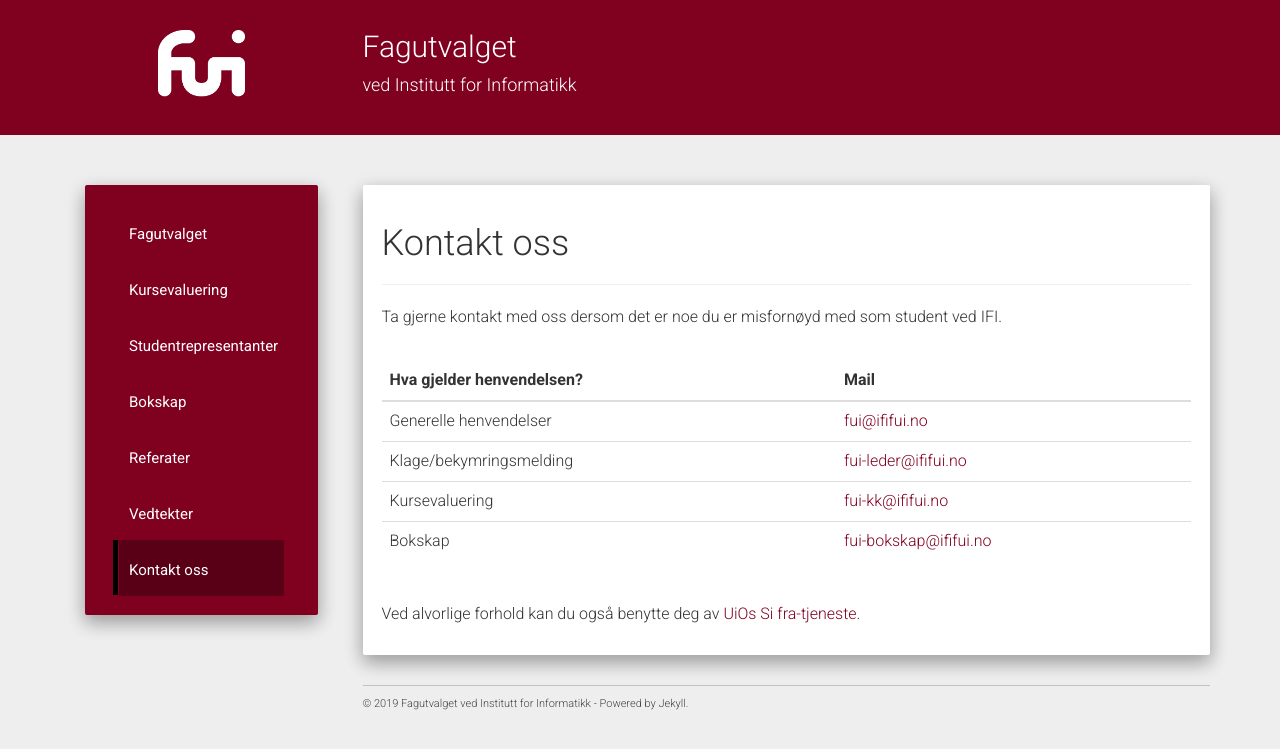
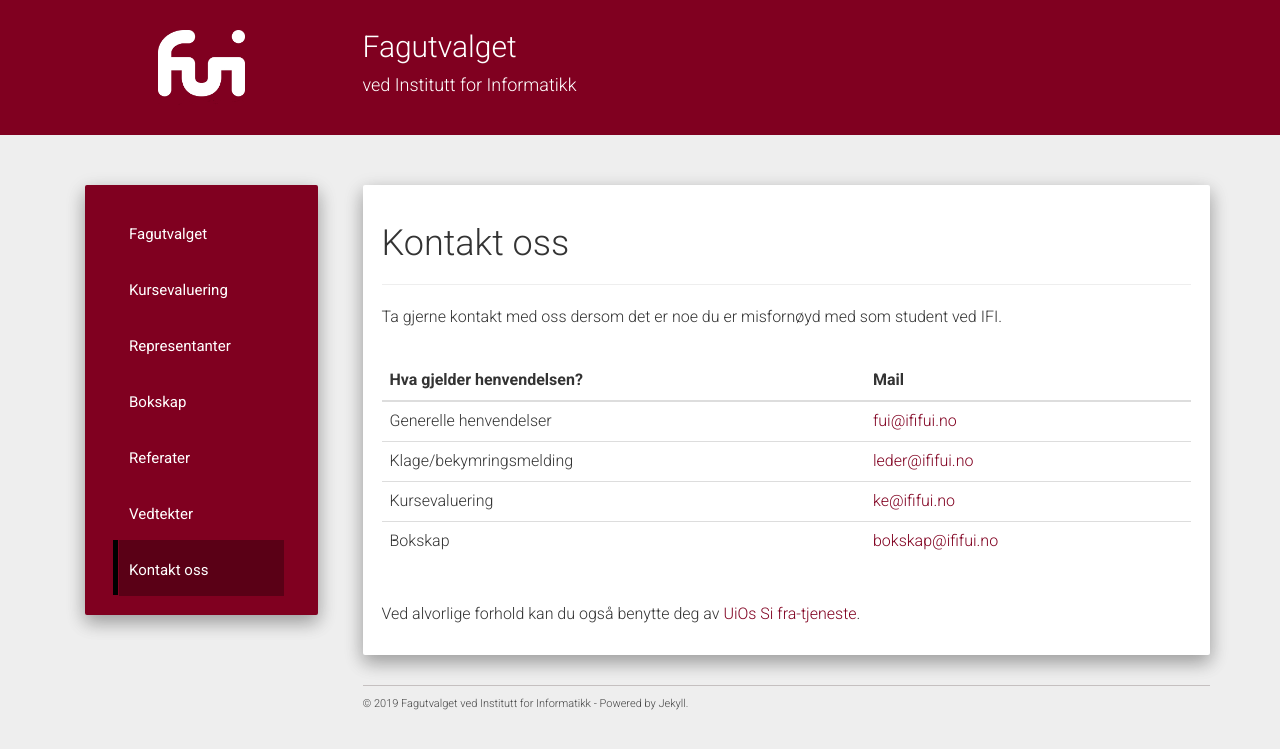
Before and after one commit to fui/fui.github.io, a Jekyll site: the page built from pages/kontaktinformasjon.md, in a window 1280 px wide. Shown: the top 749 px of the page. Built offline with Jekyll 4.4.1, drawn with Linux system fonts in a browser that asks for light colours; nearby versions of some CDN libraries.

Commit message:
oppdaterte eposter og endret studentrepresentanter til representanter

```diff
--- a/_data/urls.json
+++ b/_data/urls.json
@@ -10,7 +10,7 @@
     "icon": "fa-desktop"
   },
   {
-    "text": "Studentrepresentanter",
+    "text": "Representanter",
     "url": "/representanter",
     "icon": "fa-github"
   },
--- a/_includes/hidden-menu.html
+++ b/_includes/hidden-menu.html
@@ -2,7 +2,7 @@
     <ul style="list-style-type:none;" id="hidden-text">
         <li><a href="/fagutvalget">Fagutvalget</a></li>
         <li><a href="/kursevaluering">Kursevaluering</a></li>
-        <li><a href="/representanter">Studentrepresentanter</a></li>
+        <li><a href="/representanter">Representanter</a></li>
         <li><a href="/bokskap">Bokskap</a></li>
         <li><a href="/referater">Referater</a></li>
         <li><a href="/vedtekter">Vedtekter</a></li>
--- a/pages/kontaktinformasjon.md
+++ b/pages/kontaktinformasjon.md
@@ -25,15 +25,15 @@ Ta gjerne kontakt med oss dersom det er noe du er misfornøyd med som student ve
     </tr>
     <tr>
       <td>Klage/bekymringsmelding</td>
-      <td><a href="mailto:fui-leder@ififui.no">fui-leder@ififui.no</a></td>
+      <td><a href="mailto:leder@ififui.no">leder@ififui.no</a></td>
     </tr>
     <tr>
       <td>Kursevaluering</td>
-      <td><a href="mailto:fui-kk@ififui.no">fui-kk@ififui.no</a></td>
+      <td><a href="mailto:ke@ififui.no">ke@ififui.no</a></td>
     </tr>
     <tr>
       <td>Bokskap</td>
-      <td><a href="mailto:fui-bokskap@ififui.no">fui-bokskap@ififui.no</a></td>
+      <td><a href="mailto:bokskap@ififui.no">bokskap@ififui.no</a></td>
     </tr>
   </tbody>
 </table>
```
Also changed, not shown: pages/representanter.md (+2 -2 lines).
